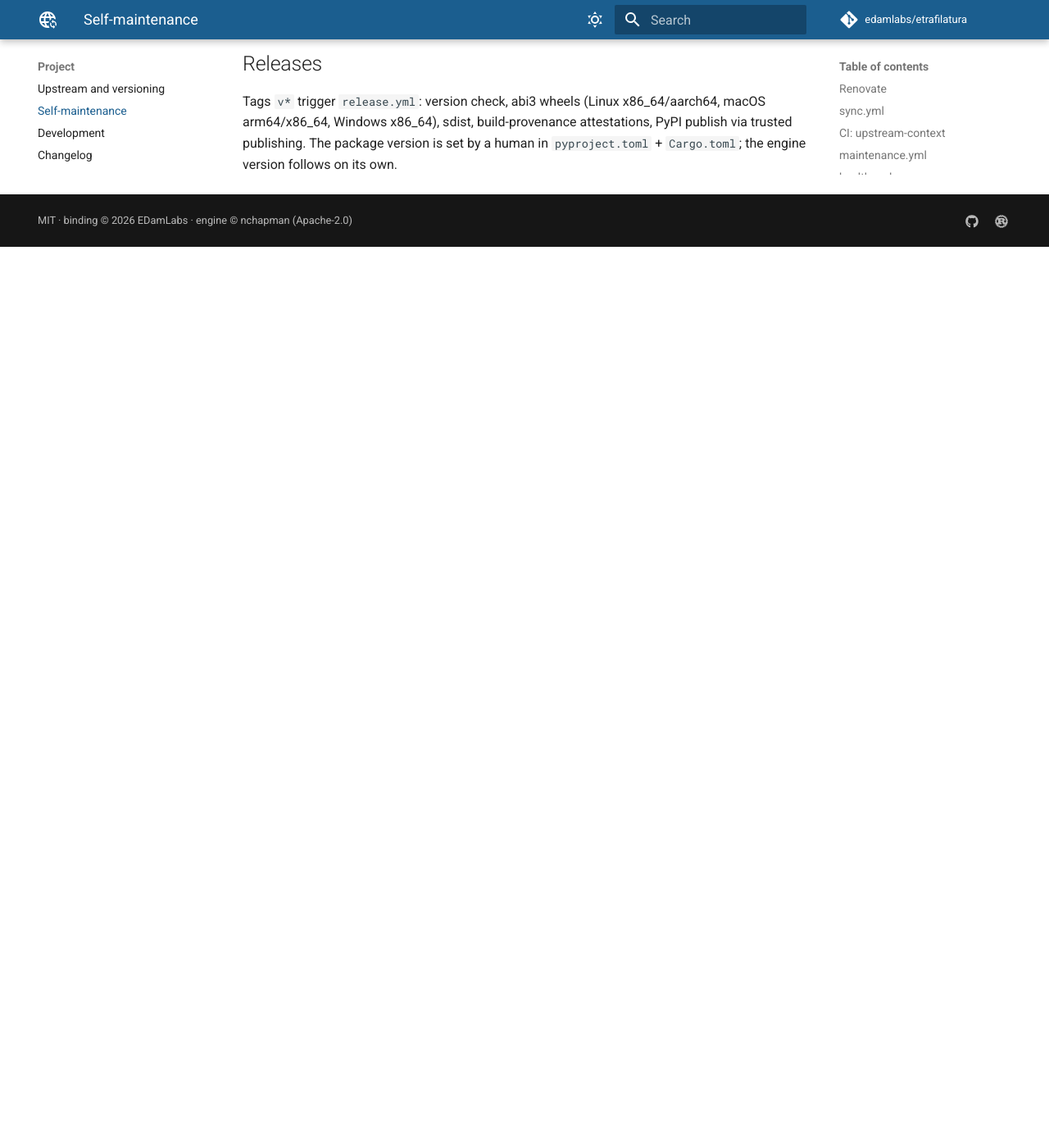
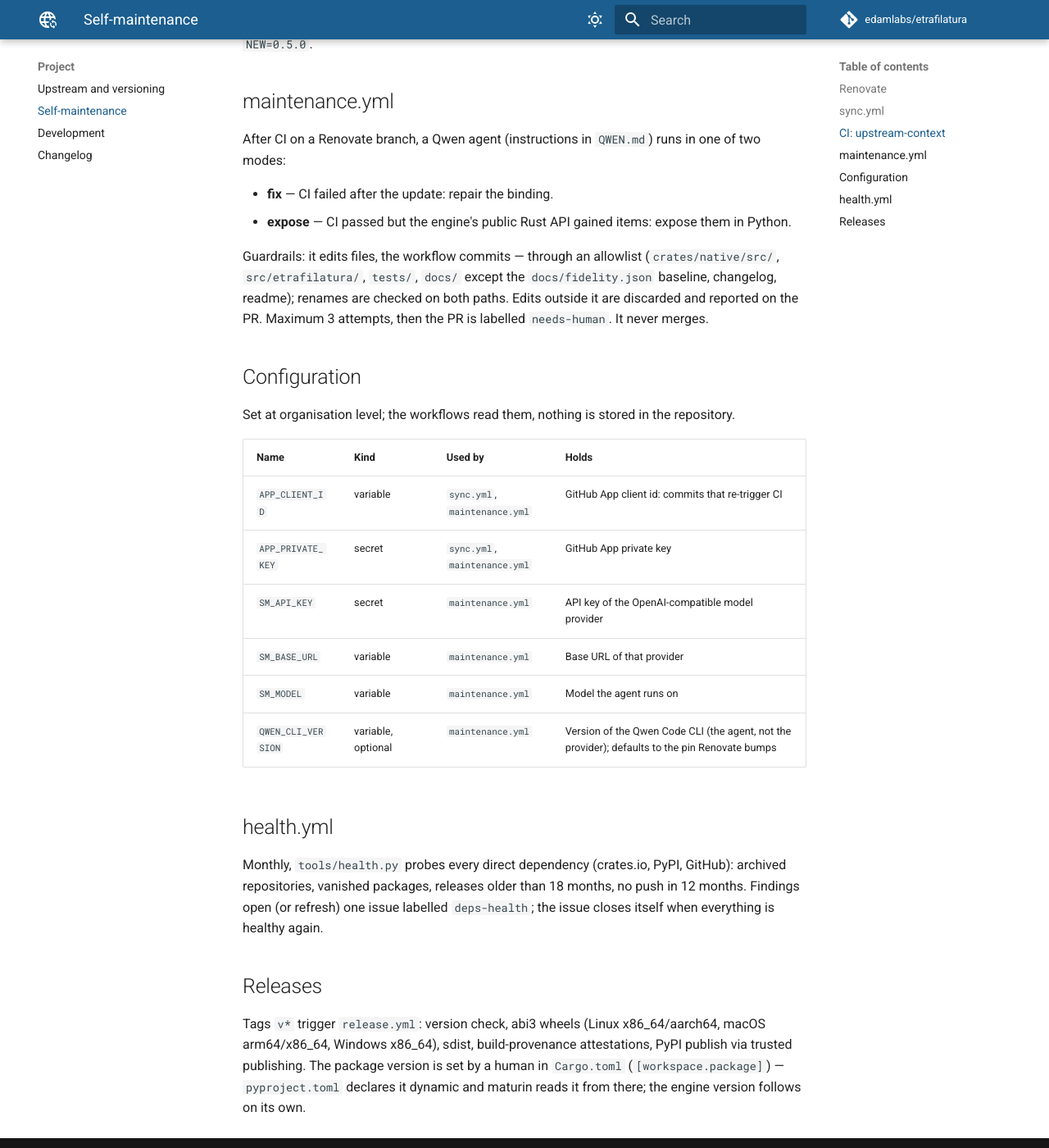
Before and after one commit to edamlabs/etrafilatura, an MkDocs documentation site: the page built from docs/maintenance.md, in a window 1280 px wide and 1400 px high, scrolled down 1496 px. Shown: the whole window at 82% size. Built offline with MkDocs 1.6.1 and Material for MkDocs 9.7.7, drawn with Linux system fonts in a browser that asks for light colours; comment, search, counter and statistics services are not loaded; before the commit the page ends 1797 px from its top, so only the background shows below that; some of the changed text lies outside the part shown.

Commit message:
fix(ci): harden maintenance gate, pin agent CLI, split Renovate rules, single-source version (#4)
- maintenance: allowlist gate diffs with --no-renames and excludes docs/fidelity.json (PCRE)
- maintenance/QWEN.md: done-means runs `make build test`; uv cache-keys track crates/**/*.rs
- maintenance: pin qwen CLI 0.26.0, bumped by a Renovate regex manager
- ci: rust-cache saves only on main (save-if) instead of lookup-only on PRs
- renovate: runtime (widen), reference trafilatura (own PR, at once), tooling groups;
  url crate in workspace deps under binding-update; monthly lock file maintenance
- version: pyproject dynamic, read from the Cargo workspace; release verify reads Cargo.toml
- native: module docstring of its own, ENGINE_VERSION doc on the constant; panic payloads
  of &'static str reported
- make: self-documenting help as default goal
- docs/maintenance.md: Renovate table, Configuration table

Co-authored-by: Claude Opus 5.5 <noreply@anthropic.com>

```diff
--- a/Cargo.toml
+++ b/Cargo.toml
@@ -11,6 +11,7 @@ repository = "https://github.com/edamlabs/etrafilatura"
 [workspace.dependencies]
 pyo3 = { version = "0.30.1", features = ["extension-module", "abi3-py312"] }
 trafilatura = { version = "=0.5.0", default-features = false, features = ["markdown"] }
+url = "2"
 
 [profile.release]
 lto = "fat"
--- a/docs/maintenance.md
+++ b/docs/maintenance.md
@@ -15,9 +15,20 @@ flowchart LR
 
 ## Renovate
 
-One config (`.github/renovate.json`): the engine (`trafilatura` crate) gets a PR **at once**, one per release,
-labelled `upstream-update`; PyO3 gets its own PR (`binding-update`); Python tooling is grouped weekly; GitHub
-actions are pinned by digest and bumped monthly. `requires-python` is never touched — it is a support promise.
+One config (`.github/renovate.json`), weekly unless stated:
+
+| Dependency | PRs | Label |
+|---|---|---|
+| Engine (`trafilatura` crate) | one per release, **at once** | `upstream-update` |
+| `pyo3`, `url` crates | one each | `binding-update` |
+| Runtime deps (`project.dependencies`) | one each; range widened, floor never raised | `runtime` |
+| Reference Python `trafilatura` (`bench` group) | its own, **at once** — a release moves the fidelity baseline | `reference-update` |
+| Dependency groups + build backend (`maturin`) | one grouped PR, `python tooling` | `tooling` |
+| Qwen CLI pin (`QWEN_CLI_VERSION` default in `maintenance.yml`) | one per release, regex manager | — |
+| GitHub actions | one grouped PR, monthly, pinned by digest | `tooling` |
+| `Cargo.lock` + `uv.lock` transitive refresh | lock file maintenance, monthly | — |
+
+`requires-python` is never touched — it is a support promise.
 
 ## sync.yml
 
@@ -39,8 +50,22 @@ After CI on a Renovate branch, a Qwen agent (instructions in `QWEN.md`) runs in
 - **expose** — CI passed but the engine's public Rust API gained items: expose them in Python.
 
 Guardrails: it edits files, the workflow commits — through an allowlist (`crates/native/src/`,
-`src/etrafilatura/`, `tests/`, `docs/`, changelog, readme); edits outside it are discarded and reported on the
-PR. Maximum 3 attempts, then the PR is labelled `needs-human`. It never merges.
+`src/etrafilatura/`, `tests/`, `docs/` except the `docs/fidelity.json` baseline, changelog, readme); renames
+are checked on both paths. Edits outside it are discarded and reported on the PR. Maximum 3 attempts, then the
+PR is labelled `needs-human`. It never merges.
+
+## Configuration
+
+Set at organisation level; the workflows read them, nothing is stored in the repository.
+
+| Name | Kind | Used by | Holds |
+|---|---|---|---|
+| `APP_CLIENT_ID` | variable | `sync.yml`, `maintenance.yml` | GitHub App client id: commits that re-trigger CI |
+| `APP_PRIVATE_KEY` | secret | `sync.yml`, `maintenance.yml` | GitHub App private key |
+| `SM_API_KEY` | secret | `maintenance.yml` | API key of the OpenAI-compatible model provider |
+| `SM_BASE_URL` | variable | `maintenance.yml` | Base URL of that provider |
+| `SM_MODEL` | variable | `maintenance.yml` | Model the agent runs on |
+| `QWEN_CLI_VERSION` | variable, optional | `maintenance.yml` | Version of the Qwen Code CLI (the agent, not the provider); defaults to the pin Renovate bumps |
 
 ## health.yml
 
@@ -52,4 +77,5 @@ labelled `deps-health`; the issue closes itself when everything is healthy again
 
 Tags `v*` trigger `release.yml`: version check, abi3 wheels (Linux x86_64/aarch64, macOS arm64/x86_64,
 Windows x86_64), sdist, build-provenance attestations, PyPI publish via trusted publishing. The package
-version is set by a human in `pyproject.toml` + `Cargo.toml`; the engine version follows on its own.
+version is set by a human in `Cargo.toml` (`[workspace.package]`) — `pyproject.toml` declares it dynamic and
+maturin reads it from there; the engine version follows on its own.
--- a/pyproject.toml
+++ b/pyproject.toml
@@ -4,7 +4,7 @@ build-backend = "maturin"
 
 [project]
 name = "etrafilatura"
-version = "0.1.0"
+dynamic = ["version"]
 description = "Python binding of trafilatura-rs: web page main text, comments and metadata extraction at Rust speed, trafilatura-compatible syntax."
 readme = "README.md"
 requires-python = ">=3.12"
@@ -77,7 +77,7 @@ dev = [
 [tool.uv]
 required-version = ">=0.12"
 default-groups = ["dev"]
-cache-keys = [{ file = "pyproject.toml" }, { file = "Cargo.toml" }, { file = "Cargo.lock" }]
+cache-keys = [{ file = "pyproject.toml" }, { file = "Cargo.toml" }, { file = "Cargo.lock" }, { file = "crates/**/*.rs" }]
 
 [tool.maturin]
 manifest-path = "crates/native/Cargo.toml"
```
Also changed, not shown: QWEN.md (+5 -3 lines), 8 other files.
